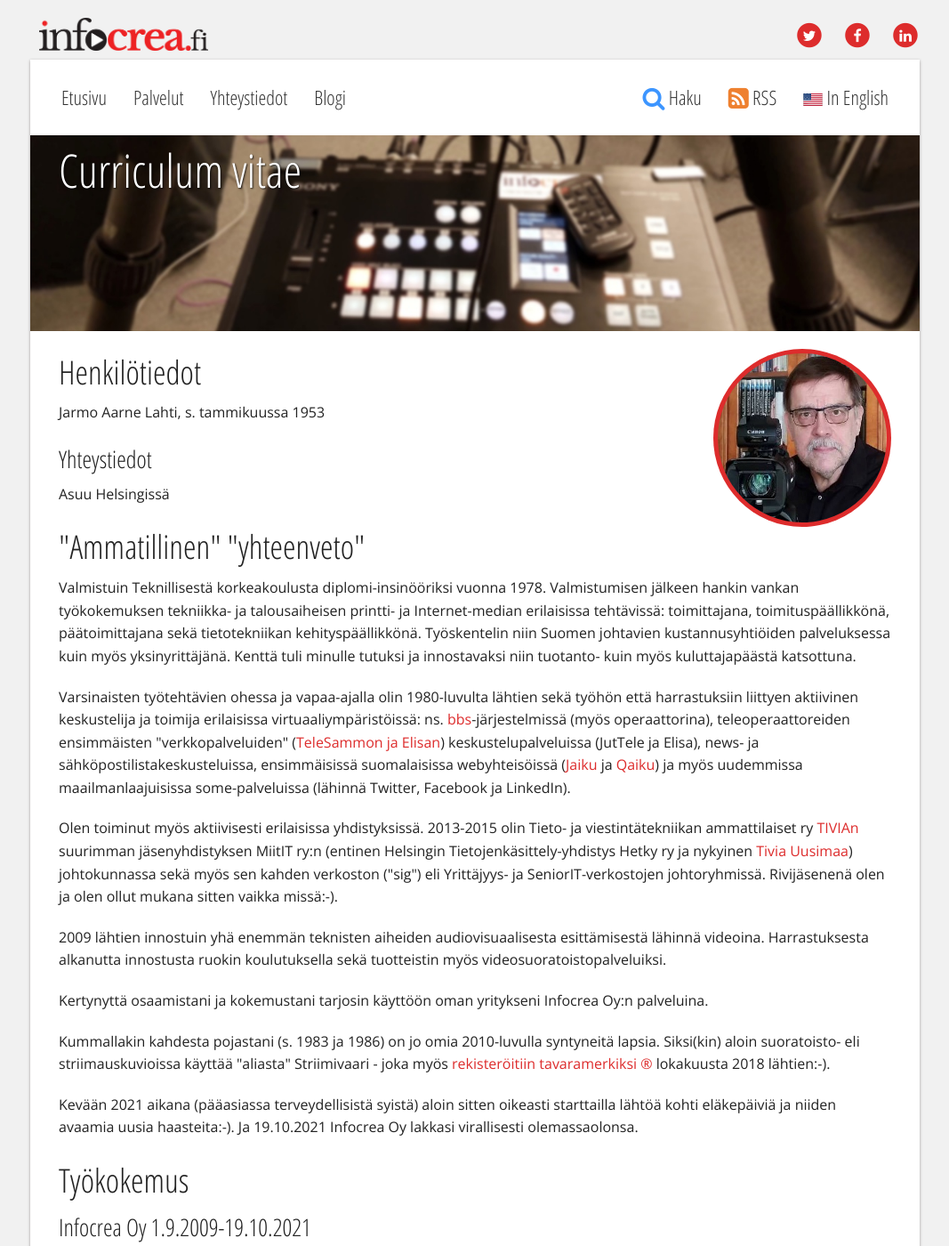
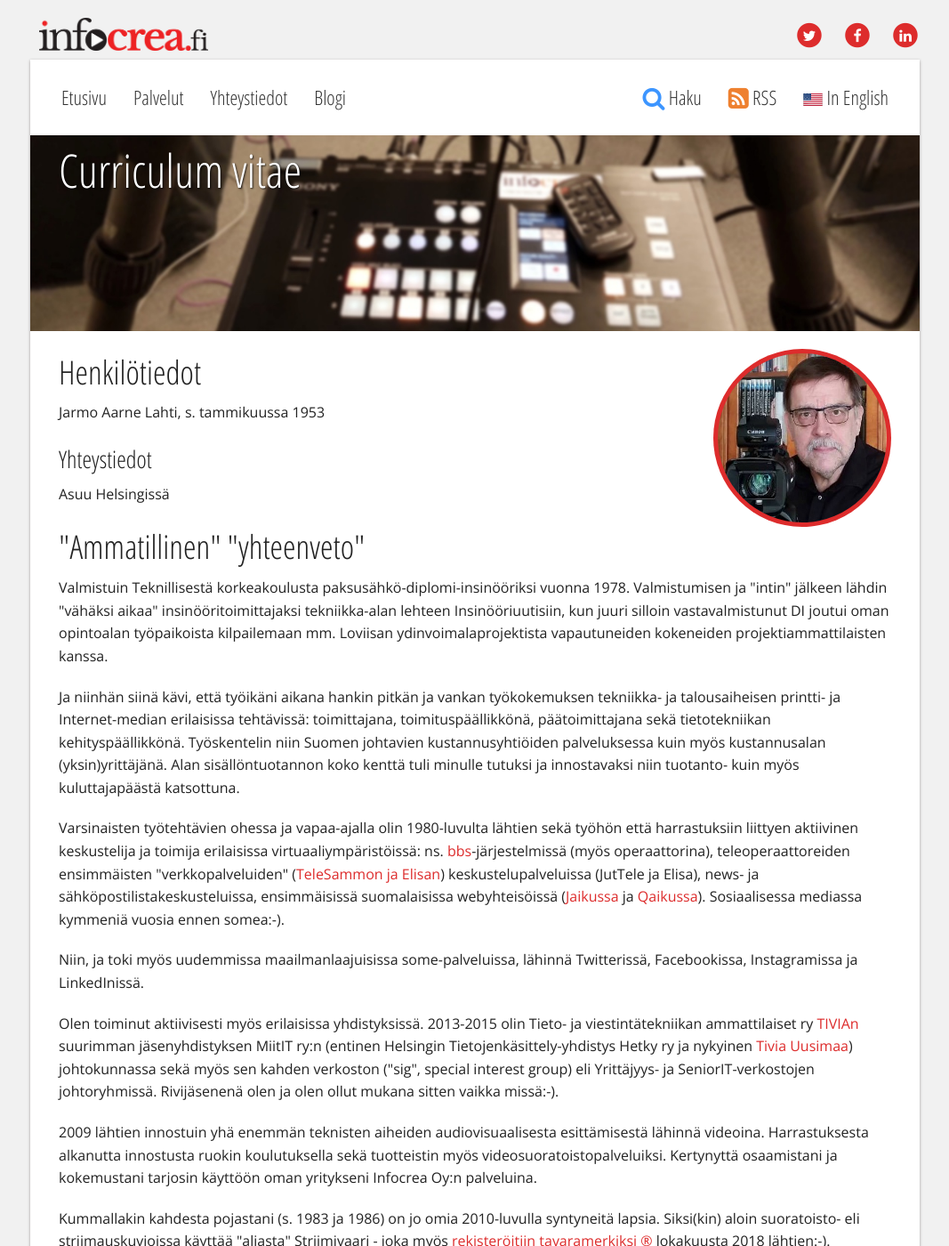
Before and after one commit to Pyppe/infocrea.fi, a Jekyll site: the page built from cv.html, in a window 1280 px wide and 1400 px high. Shown: the whole window at 89% size, without its empty margins (106-1173 px from the left). Built offline with Jekyll 4.4.1, drawn with Linux system fonts in a browser that asks for light colours; some of the changed text lies outside the part shown.

Commit message:
Lisää etusivu- ja cv-tuunausta

```diff
--- a/cv.html
+++ b/cv.html
@@ -15,22 +15,28 @@ title: Curriculum vitae
 
 <h2>"Ammatillinen" "yhteenveto"</h2>
 
-<p>Valmistuin Teknillisestä korkeakoulusta diplomi-insinööriksi vuonna 1978. Valmistumisen jälkeen hankin vankan työkokemuksen
+<p>Valmistuin Teknillisestä korkeakoulusta paksusähkö-diplomi-insinööriksi vuonna 1978. Valmistumisen ja "intin" jälkeen lähdin "vähäksi aikaa" insinööritoimittajaksi tekniikka-alan lehteen Insinööriuutisiin, kun juuri silloin vastavalmistunut DI joutui oman opintoalan työpaikoista kilpailemaan mm. Loviisan ydinvoimalaprojektista vapautuneiden kokeneiden projektiammattilaisten kanssa.</p>
+
+  <p>Ja niinhän siinä kävi, että työikäni aikana hankin pitkän ja vankan työkokemuksen
   tekniikka- ja talousaiheisen printti- ja Internet-median erilaisissa tehtävissä: toimittajana, toimituspäällikkönä, päätoimittajana sekä
   tietotekniikan kehityspäällikkönä. Työskentelin niin Suomen johtavien kustannusyhtiöiden palveluksessa kuin myös
-  yksinyrittäjänä. Kenttä tuli minulle tutuksi ja innostavaksi niin tuotanto- kuin myös kuluttajapäästä katsottuna.</p>
+  kustannusalan (yksin)yrittäjänä. Alan sisällöntuotannon koko kenttä tuli minulle tutuksi ja innostavaksi niin tuotanto- kuin myös kuluttajapäästä katsottuna.</p>
 
 <p>Varsinaisten työtehtävien ohessa ja vapaa-ajalla olin 1980-luvulta lähtien sekä työhön että harrastuksiin
   liittyen aktiivinen keskustelija ja toimija erilaisissa virtuaaliympäristöissä: ns. <a href="https://fi.wikipedia.org/wiki/BBS">bbs</a>-järjestelmissä (myös
   operaattorina), teleoperaattoreiden ensimmäisten "verkkopalveluiden" (<a href="https://fi.wikipedia.org/wiki/TeleSampo_ja_Infotel">TeleSammon ja Elisan</a>) keskustelupalveluissa (JutTele ja Elisa), news- ja sähköpostilistakeskusteluissa,
-  ensimmäisissä suomalaisissa webyhteisöissä (<a href="https://fi.wikipedia.org/wiki/Jaiku">Jaiku</a> ja <a href="https://fi.wikipedia.org/wiki/Qaiku">Qaiku</a>) ja myös uudemmissa maailmanlaajuisissa some-palveluissa (lähinnä Twitter, Facebook ja LinkedIn).<p>
-  Olen toiminut myös aktiivisesti erilaisissa yhdistyksissä. 2013-2015 olin Tieto- ja viestintätekniikan ammattilaiset ry <a href="http://tivia.fi">TIVIAn</a> suurimman jäsenyhdistyksen MiitIT ry:n (entinen Helsingin Tietojenkäsittely-yhdistys Hetky ry ja nykyinen <a href="http://tiviauusimaa.fi">Tivia Uusimaa</a>) johtokunnassa sekä myös sen kahden verkoston ("sig") eli Yrittäjyys- ja SeniorIT-verkostojen johtoryhmissä. Rivijäsenenä olen ja olen ollut mukana sitten vaikka missä:-).
+  ensimmäisissä suomalaisissa webyhteisöissä (<a href="https://fi.wikipedia.org/wiki/Jaiku">Jaikussa</a> ja <a href="https://fi.wikipedia.org/wiki/Qaiku">Qaikussa</a>). Sosiaalisessa mediassa kymmeniä vuosia ennen somea:-).</p>
+
+
+  <p>Niin, ja toki myös uudemmissa maailmanlaajuisissa some-palveluissa, lähinnä Twitterissä, Facebookissa, Instagramissa ja LinkedInissä.<p>
+
+  <p>Olen toiminut aktiivisesti myös erilaisissa yhdistyksissä. 2013-2015 olin Tieto- ja viestintätekniikan ammattilaiset ry <a href="http://tivia.fi">TIVIAn</a> suurimman jäsenyhdistyksen MiitIT ry:n (entinen Helsingin Tietojenkäsittely-yhdistys Hetky ry ja nykyinen <a href="http://tiviauusimaa.fi">Tivia Uusimaa</a>) johtokunnassa sekä myös sen kahden verkoston ("sig", special interest group) eli Yrittäjyys- ja SeniorIT-verkostojen johtoryhmissä. Rivijäsenenä olen ja olen ollut mukana sitten vaikka missä:-).
   </p>
 
 <p>2009 lähtien innostuin yhä enemmän teknisten aiheiden audiovisuaalisesta esittämisestä lähinnä videoina.
   Harrastuksesta alkanutta innostusta ruokin koulutuksella sekä tuotteistin myös
-  videosuoratoistopalveluiksi.</p>
- <p>Kertynyttä osaamistani ja kokemustani tarjosin käyttöön oman yritykseni Infocrea Oy:n palveluina.</p>
+  videosuoratoistopalveluiksi. Kertynyttä osaamistani ja kokemustani tarjosin käyttöön oman yritykseni Infocrea Oy:n palveluina.</p>
+
  <p>Kummallakin kahdesta pojastani (s. 1983 ja 1986) on jo omia 2010-luvulla syntyneitä lapsia. Siksi(kin) aloin suoratoisto- eli striimauskuvioissa käyttää "aliasta" Striimivaari - joka myös <a href="https://www.infocrea.fi/blogi/2018/11/striimivaari-on-rekisteroity-tavaramerkki/">rekisteröitiin tavaramerkiksi ®</a> lokakuusta 2018 lähtien:-).</p>
 
  <p>Kevään 2021 aikana (pääasiassa terveydellisistä syistä) aloin sitten oikeasti starttailla lähtöä kohti eläkepäiviä ja niiden avaamia uusia haasteita:-). Ja 19.10.2021 Infocrea Oy lakkasi virallisesti olemassaolonsa.</p>
```
Also changed, not shown: other parts of cv.html (+2 -2 lines), index.md (+2 -2 lines).
